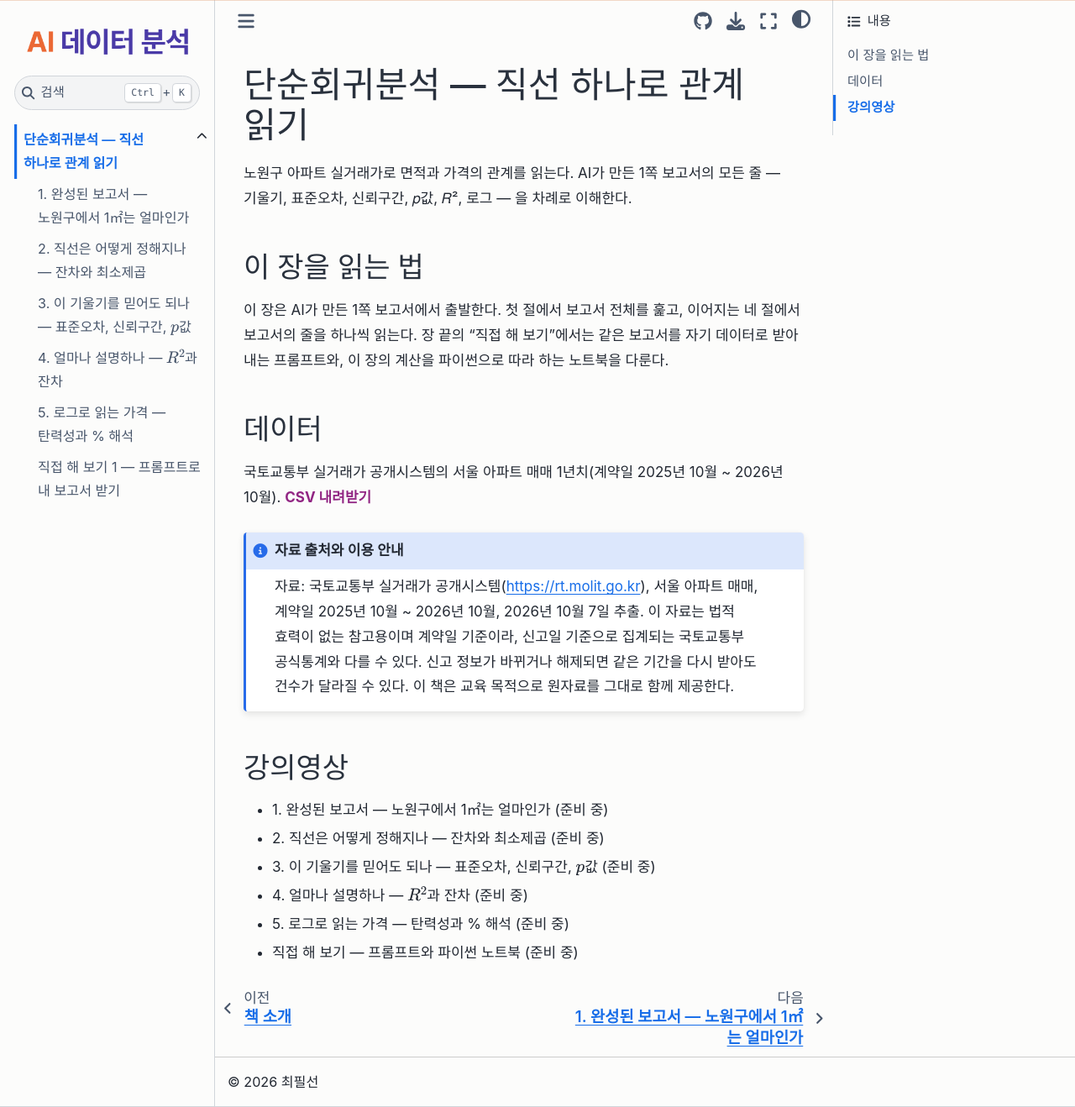
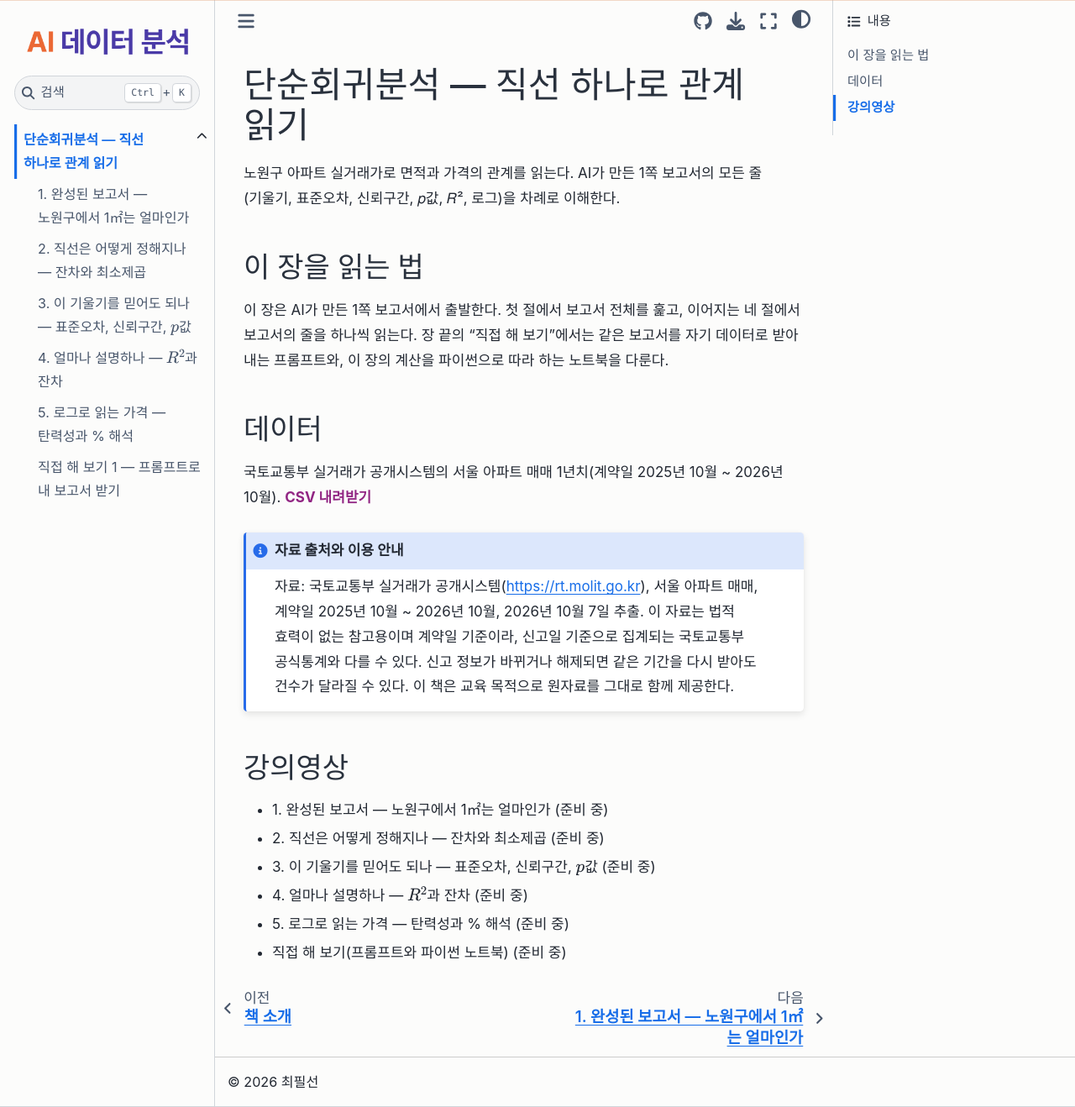
Before and after one commit to pilsunchoi/book5, a Jupyter Book: the page built from simple-regression/index.md, in a window 1280 px wide and 1318 px high. Shown: the whole window at 84% size. Built offline with Jupyter Book 1.0.4 settings and Sphinx 7.4.7 and the Sphinx Book theme 1.1.4, drawn with Linux system fonts in a browser that asks for light colours; some web fonts are replaced; pages that are not in the unit, such as notebooks, are missing from menus.

Commit message:
Put the chapter blurb's list in parentheses instead of em dashes
Co-Authored-By: Claude Opus 5.5 <noreply@anthropic.com>

```diff
--- a/simple-regression/index.md
+++ b/simple-regression/index.md
@@ -1,6 +1,6 @@
 # 단순회귀분석 — 직선 하나로 관계 읽기
 
-노원구 아파트 실거래가로 면적과 가격의 관계를 읽는다. AI가 만든 1쪽 보고서의 모든 줄 — 기울기, 표준오차, 신뢰구간, 𝑝값, 𝑅², 로그 — 을 차례로 이해한다.
+노원구 아파트 실거래가로 면적과 가격의 관계를 읽는다. AI가 만든 1쪽 보고서의 모든 줄(기울기, 표준오차, 신뢰구간, 𝑝값, 𝑅², 로그)을 차례로 이해한다.
 
 ## 이 장을 읽는 법
 
@@ -23,4 +23,4 @@
 - 3\. 이 기울기를 믿어도 되나 — 표준오차, 신뢰구간, $p$값 (준비 중)
 - 4\. 얼마나 설명하나 — $R^2$과 잔차 (준비 중)
 - 5\. 로그로 읽는 가격 — 탄력성과 % 해석 (준비 중)
-- 직접 해 보기 — 프롬프트와 파이썬 노트북 (준비 중)
+- 직접 해 보기(프롬프트와 파이썬 노트북) (준비 중)
```
Also changed, not shown: index.md (+1 -1 lines).
